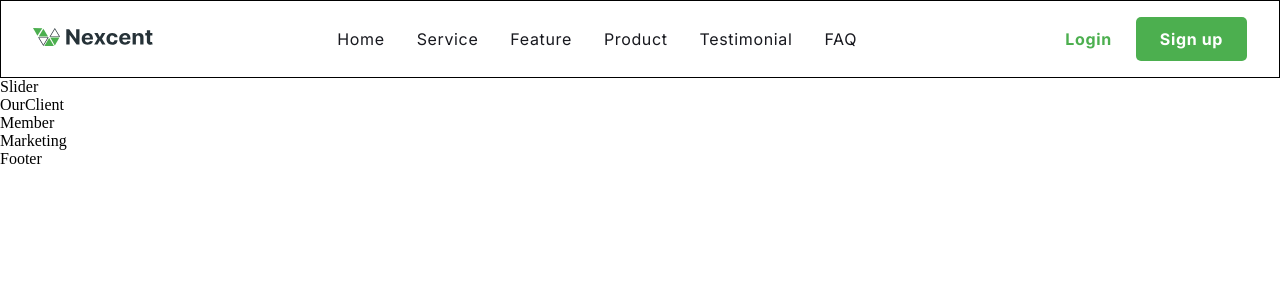
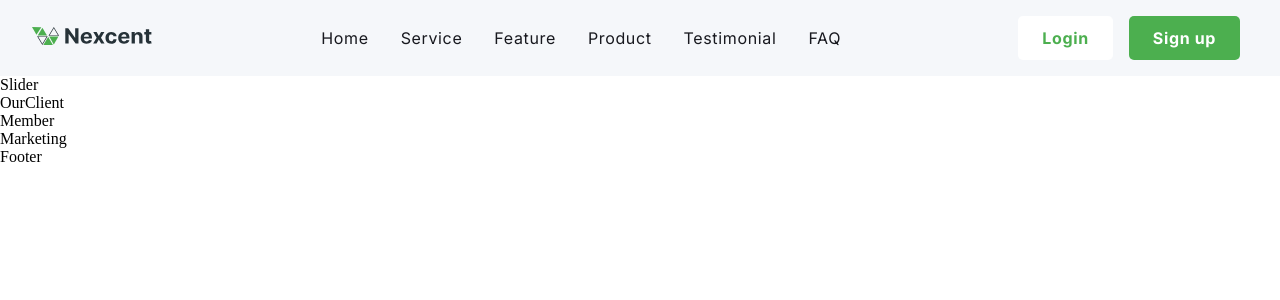
Before and after one commit to syedmilad/Nexcent_UI-UX, a React (Vite) app: page / in a window 1280 px wide. Shown: the top 300 px of the page. Built offline with nearby package versions, Linux system fonts and the light colour scheme; a web font is replaced by a local one.

Commit message:
added the bg color.

```diff
--- a/src/components/Navbar/Navbar.css
+++ b/src/components/Navbar/Navbar.css
@@ -1,5 +1,4 @@
 .app__navbar{
-    border: 1px solid black;
     display: flex;
     flex-direction: row;
     justify-content: space-between;
@@ -7,6 +6,7 @@
     width: 100%;
 
     padding: 1rem 2rem;
+    background-color: #F5F7FA;
 }
 
 .app__navbar-logo{
@@ -27,6 +27,9 @@
 .app__navbar-link{
     margin: 0 1rem;
 }
+.app__navbar-btns button{
+    margin: 0 0.5rem;
+}
 
 @media screen and (max-width: 1150px) {
     .app__navbar-link {
```
Also changed, not shown: 1 other file (tests, documents, lock files or other folders).
